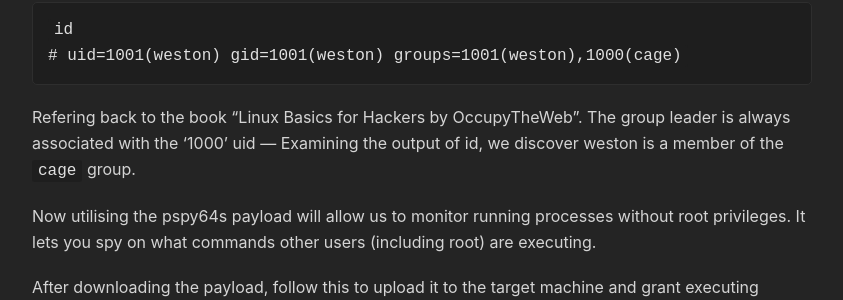
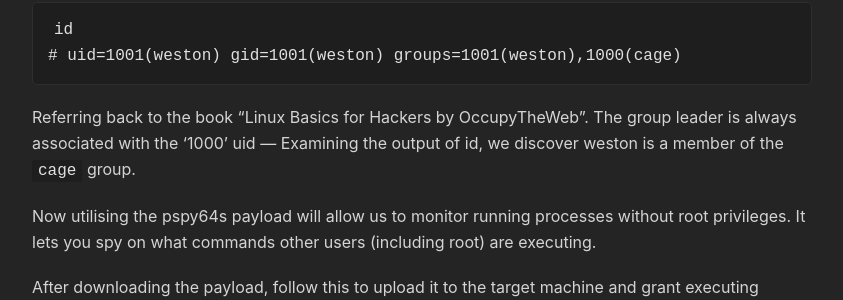
Before and after one commit to 1neWrld/1neWrld.github.io, a Jekyll site: the page built from _posts/2025-05-13-Break-Out-The-Cage.md, in a window 1280 px wide and 900 px high, scrolled down 6793 px. Shown: the part 153-453 px from the top of the window, without its empty margins (218-1061 px from the left). Built offline with Jekyll 4.4.1, drawn with Linux system fonts in a browser that asks for light colours; some of the changed lines change nothing that is shown; some of the changed text lies outside the part shown.

Commit message:
Update 2025-05-13-Break-Out-The-Cage.md

````diff
--- a/_posts/2025-05-13-Break-Out-The-Cage.md
+++ b/_posts/2025-05-13-Break-Out-The-Cage.md
@@ -153,7 +153,7 @@
 
 ![Deciphered text of dad_tasks file](/assets/images/writeups/break-out-the-cage/Decoded.png)
 
-  *The deciphered data from the dad_tasks file*
+  *Feeding the decoded dad_tasks ciphertext and key namelesstwo into dcode.fr*
 
 ---
 
@@ -179,7 +179,7 @@
 
 With the key `namelesstwo`, decrypted the ciphertext from the FTP file using [dcode.fr/vigenere-cipher](https://www.dcode.fr/vigenere-cipher).
 
-![Spectrogram showing the key](/assets/images/writeups/break-out-the-cage/Cipher-1.png)
+![Vigerener Cipher Website](/assets/images/writeups/break-out-the-cage/Cipher-1.png)
 
   *Acquire the data needed, utilising the decoded `dad_tasks` file and `namelesstwo` into the vigerener-cipher*
 
@@ -234,7 +234,7 @@
 ```
 
 
-Refering back to the book "Linux Basics for Hackers by OccupyTheWeb". The group leader is always associated with the '1000' uid — Examining the output of id, we discover weston is a member of the `cage` group.
+Referring back to the book "Linux Basics for Hackers by OccupyTheWeb". The group leader is always associated with the '1000' uid — Examining the output of id, we discover weston is a member of the `cage` group.
 
 Now utilising the pspy64s payload will allow us to monitor running processes without root privileges. It lets you spy on what commands other users (including root) are executing.
 
@@ -337,7 +337,7 @@
 
 The email heavily hinted at the key — the word **"face"** was emphasised repeatedly.
 
-![Spectrogram showing the key](/assets/images/writeups/break-out-the-cage/Cipher-2.png)
+![Vigerener Cipher Website](/assets/images/writeups/break-out-the-cage/Cipher-2.png)
 
   *Decrypted `haiinspsyanileph` using Vigenère with key `face` → revealed root's password*
 
````
